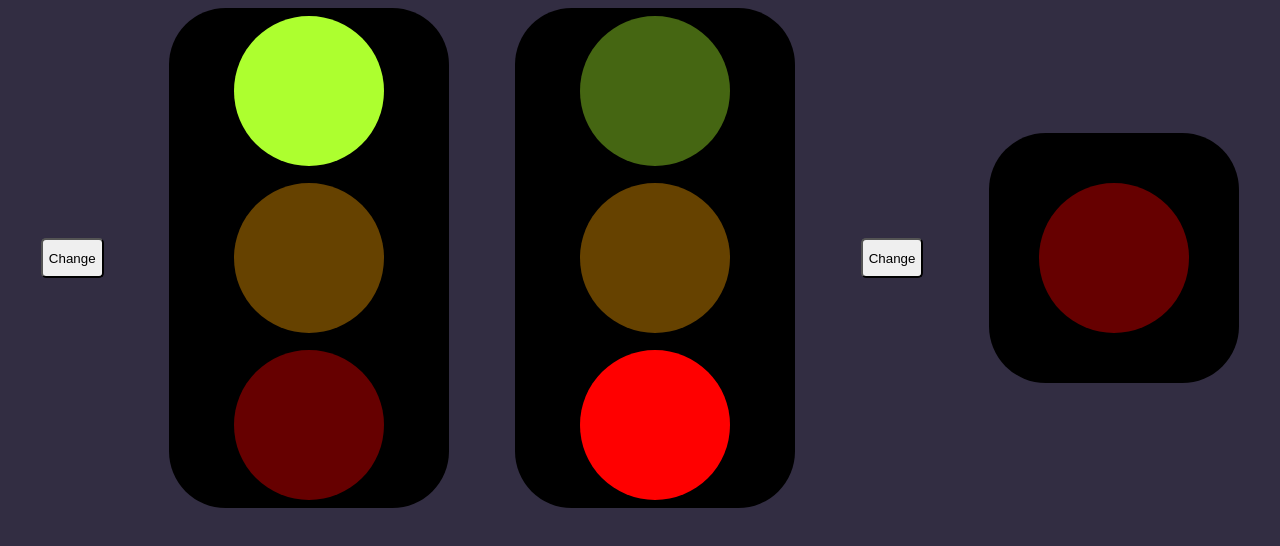
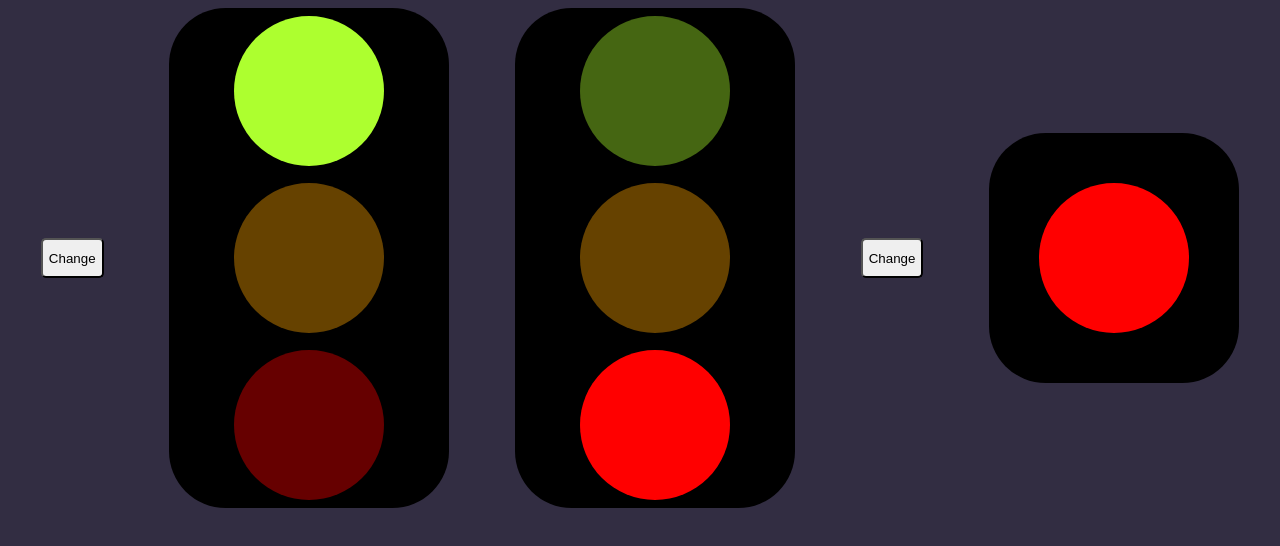
Before and after one commit to Yorushika-rs/Semf, a website: page index.html in a window 1280 px wide. Drawn offline with Linux system fonts and the light colour scheme.

Commit message:
update style.css

```diff
--- a/style.css
+++ b/style.css
@@ -36,6 +36,10 @@ body{
   border-radius: 1.5cm;
 }
 
+#color {
+  opacity: 1;
+}
+
 #red1, #red2 {
   background-color: red;
 }
```
